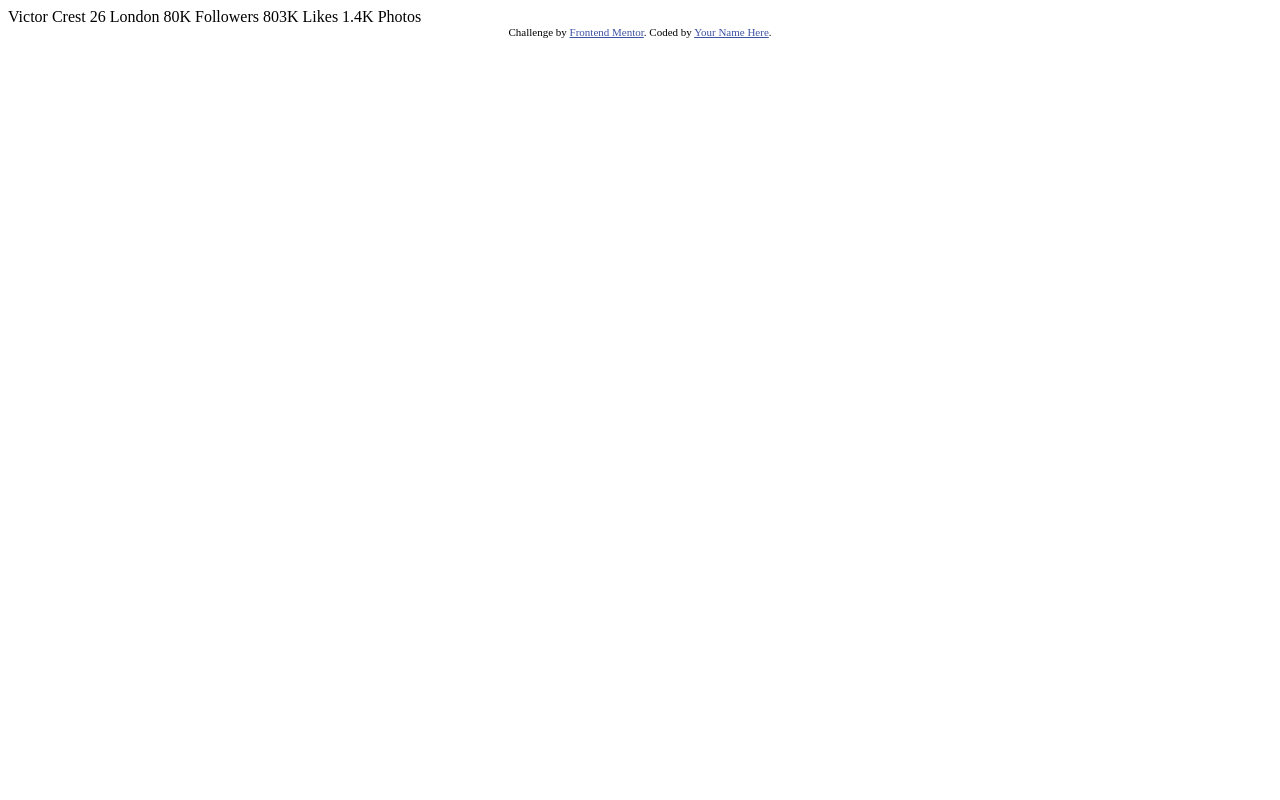
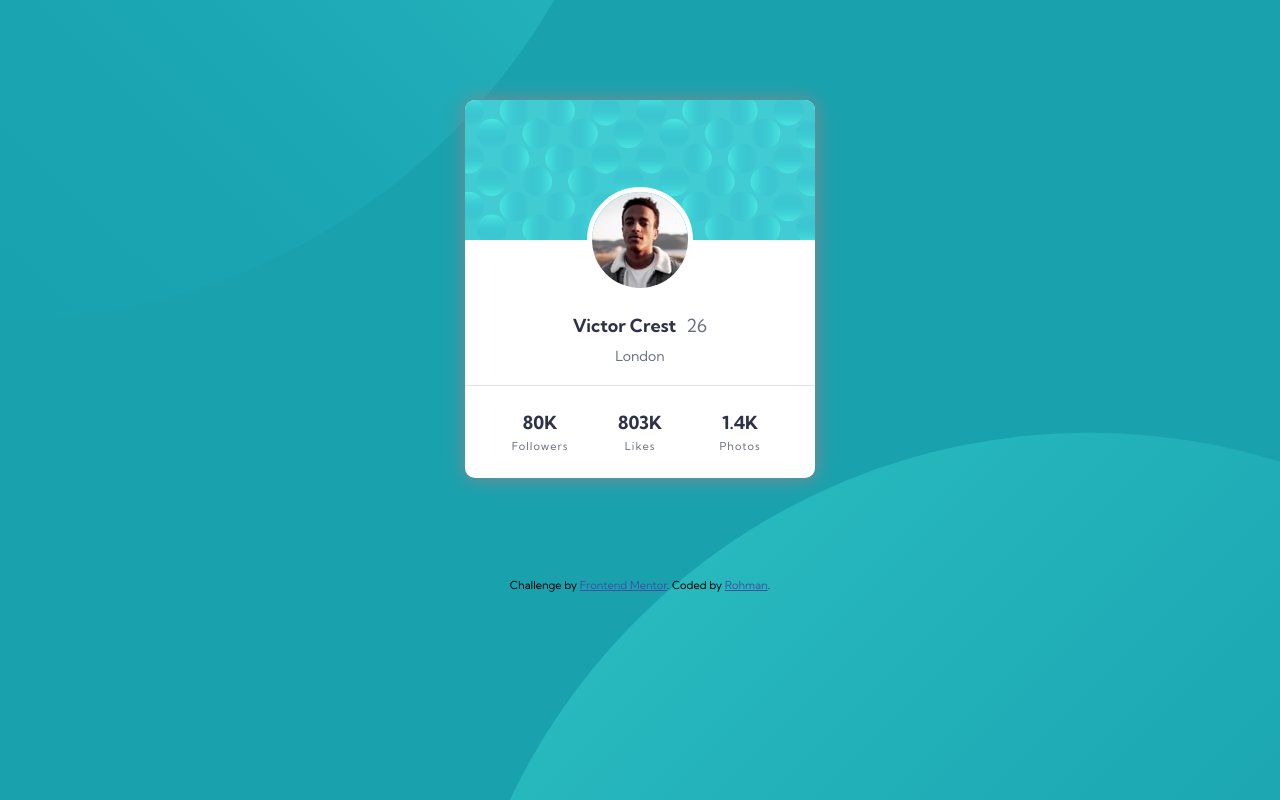
Before and after one commit to Hade21/profile-card-component, a plain HTML site: page index.html in a window 1280 px wide. Drawn offline with Linux system fonts and the light colour scheme.

Commit message:
add styling and modif html

```diff
--- a/index.html
+++ b/index.html
@@ -3,7 +3,7 @@
 <head>
   <meta charset="UTF-8">
   <meta name="viewport" content="width=device-width, initial-scale=1.0"> <!-- displays site properly based on user's device -->
-
+  <link rel="stylesheet" href="style.css">
   <link rel="icon" type="image/png" sizes="32x32" href="./images/favicon-32x32.png">
 
   <title>Frontend Mentor | Profile card component</title>
@@ -15,21 +15,31 @@
   </style>
 </head>
 <body>
-  Victor Crest
-  26
-  London
-
-  80K
-  Followers
-
-  803K
-  Likes
-
-  1.4K
-  Photos
-  <div class="attribution">
-    Challenge by <a href="https://www.frontendmentor.io?ref=challenge" target="_blank">Frontend Mentor</a>.
-    Coded by <a href="#">Your Name Here</a>.
+  <div class="body-bg">
+    <div class="card-container">
+      <div class="background">
+        <img src="./images/bg-pattern-card.svg" alt="">
+      </div>
+      <div class="white-bg">
+        <img src="./images/image-victor.jpg" alt="" class="profile">
+        <div class="text">
+          <div class="name">
+            <p class="profile-name">Victor Crest</p>
+            <p class="age">26</p>
+          </div>
+          <p class="city">London</p>
+          <div class="social-media">
+            <p class="number followers">80K<span>Followers</span></p>
+            <p class="number likes">803K<span>Likes</span></p>
+            <p class="number photos">1.4K<span>Photos</span></p>
+          </div>
+        </div>
+      </div>
+    </div>
+    <div class="attribution">
+      Challenge by <a href="https://www.frontendmentor.io?ref=challenge" target="_blank">Frontend Mentor</a>.
+      Coded by <a href="https://www.frontendmentor.io/profile/hade21">Rohman</a>.
+    </div>
   </div>
 </body>
 </html>
--- /dev/null
+++ b/style.css
@@ -0,0 +1,99 @@
+@import url('https://fonts.googleapis.com/css2?family=Kumbh+Sans:wght@400;700&display=swap');
+
+*{
+    margin: 0;
+    padding: 0;
+    font-family: 'Kumbh Sans', sans-serif;
+}
+body{
+    background-color: hsl(185, 75%, 39%);
+    background-image: url('./images/bg-pattern-top.svg'), url('./images/bg-pattern-bottom.svg');
+    background-position: left -40em top -60em, right -28em bottom -70em;
+    background-size: cover, cover;
+    background-repeat: no-repeat, no-repeat;
+}
+.card-container{
+    width: 350px;
+    text-align: center;
+    height: fit-content;
+    margin: 100px auto;
+    border-radius: 10px;
+    position: relative;
+    background-color: #FFFFFF;
+    box-shadow: .5px .5px 20px hsl(227, 4%, 54%);
+}
+.background img{
+    border-radius: 10px 10px 0 0;
+}
+.profile{
+    position: absolute;
+    top: 87px;
+    left: 122px;
+    border-radius: 50%;
+    border: 5px solid white;
+}
+.text{
+    margin-top: 70px;
+    color: hsl(227, 10%, 46%);
+    font-weight: 400;
+    font-size: 14px;
+}
+.name{
+    display: flex;
+    justify-content: center;
+    font-size: 18px;
+}
+.profile-name{
+    font-weight: 900;
+    color: hsl(229, 23%, 23%);
+    margin-right: 10px;
+}
+.city{
+    margin-top: 10px;
+    padding-bottom: 20px;
+    border-bottom: 1px solid hsla(227, 10%, 46%, 0.2);
+}
+.social-media{
+    padding: 25px;
+    display: grid;
+    grid-template-columns: 33.34% 33.34% 33.34%;
+    grid-template-rows: 100%;
+}
+.followers{
+    display: grid;
+    grid-area: 1/1/2/2;
+}
+.likes{
+    display: grid;
+    grid-area: 1/2/2/3;
+}
+.photos{
+    display: grid;
+    grid-area: 1/3/2/4;
+}
+.number{
+    font-weight: 700;
+    color: hsl(229, 23%, 23%);
+    font-size: 18px;
+}
+.number span{
+    font-size: 11px;
+    font-weight: 400;
+    letter-spacing: 1px;
+    color: hsl(227, 10%, 46%);
+    margin-top: 5px;
+}
+
+@media (max-width: 375px) {
+    .background img, .card-container{
+        width: 300px;
+    }
+    body{
+        background-position: left -25em top -20em, right -25em bottom -18em;
+    }
+    .profile{
+        width: 86px;
+        top: 77px;
+        left: 107px;
+    }
+}
```
